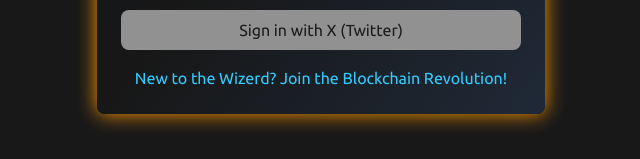
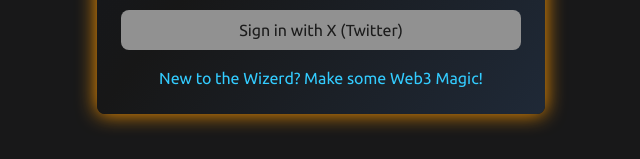
Before and after one commit to MjolnirDesigns/bitcoinwizerd_v1, a Next.js app: page /login in a window 1280 px wide. Shown: the part 588-747 px from the top of the page, without its empty margins (319-959 px from the left). Built offline with nearby package versions, Linux system fonts and the light colour scheme; no server answers; a web font is replaced by a local one.

Commit message:
Reapply updated app/login/page.tsx with New User prompt

```diff
--- a/app/login/page.tsx
+++ b/app/login/page.tsx
@@ -123,7 +123,7 @@
           {/* Updated New User prompt */}
           <div className="mt-4">
             <Link href="/register" className="text-wizerd-blue hover:text-bitcoin-orange transition-colors duration-300">
-              New to the Wizerd? Join the Blockchain Revolution!
+              New to the Wizerd? Make some Web3 Magic!
             </Link>
           </div>
         </div>
```
